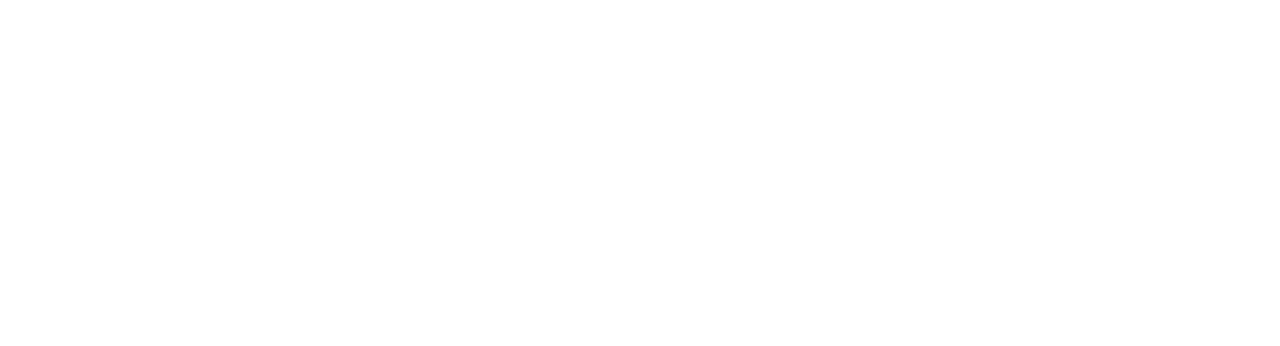
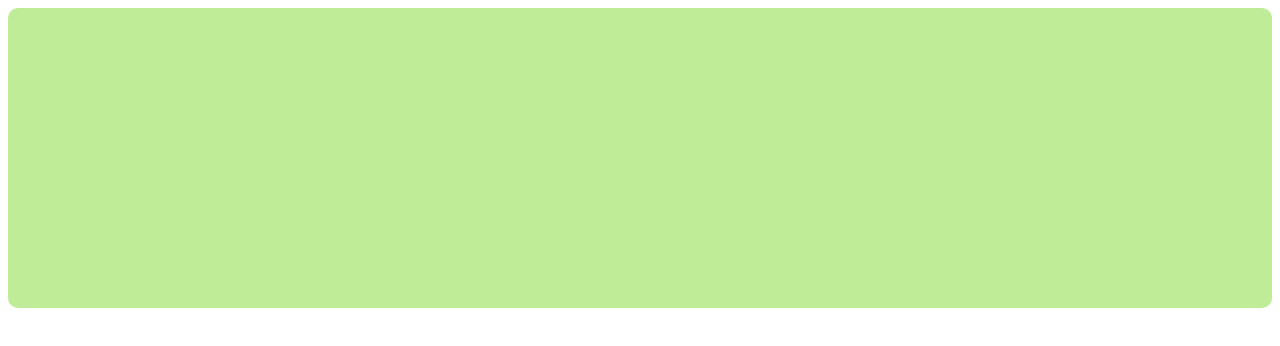
Before and after one commit to ily-20131220/test, a plain HTML site: page index.html in a window 1280 px wide. Drawn offline with Linux system fonts and the light colour scheme.

Commit message:
new branch

```diff
--- a/index.html
+++ b/index.html
@@ -4,6 +4,7 @@
     <meta charset="UTF-8">
     <meta name="viewport" content="width=device-width, initial-scale=1.0">
     <title>Document</title>
+    <link rel="stylesheet" href="./main.css">
 </head>
 <body>
     <header></header>
--- /dev/null
+++ b/main.css
@@ -0,0 +1,8 @@
+header{
+    height: 300px;
+    background-color: #bfed97;
+    border-radius: 10px;
+    font-size: 30px;
+    box-sizing: border-box;
+    padding: 20px;
+  }
```
